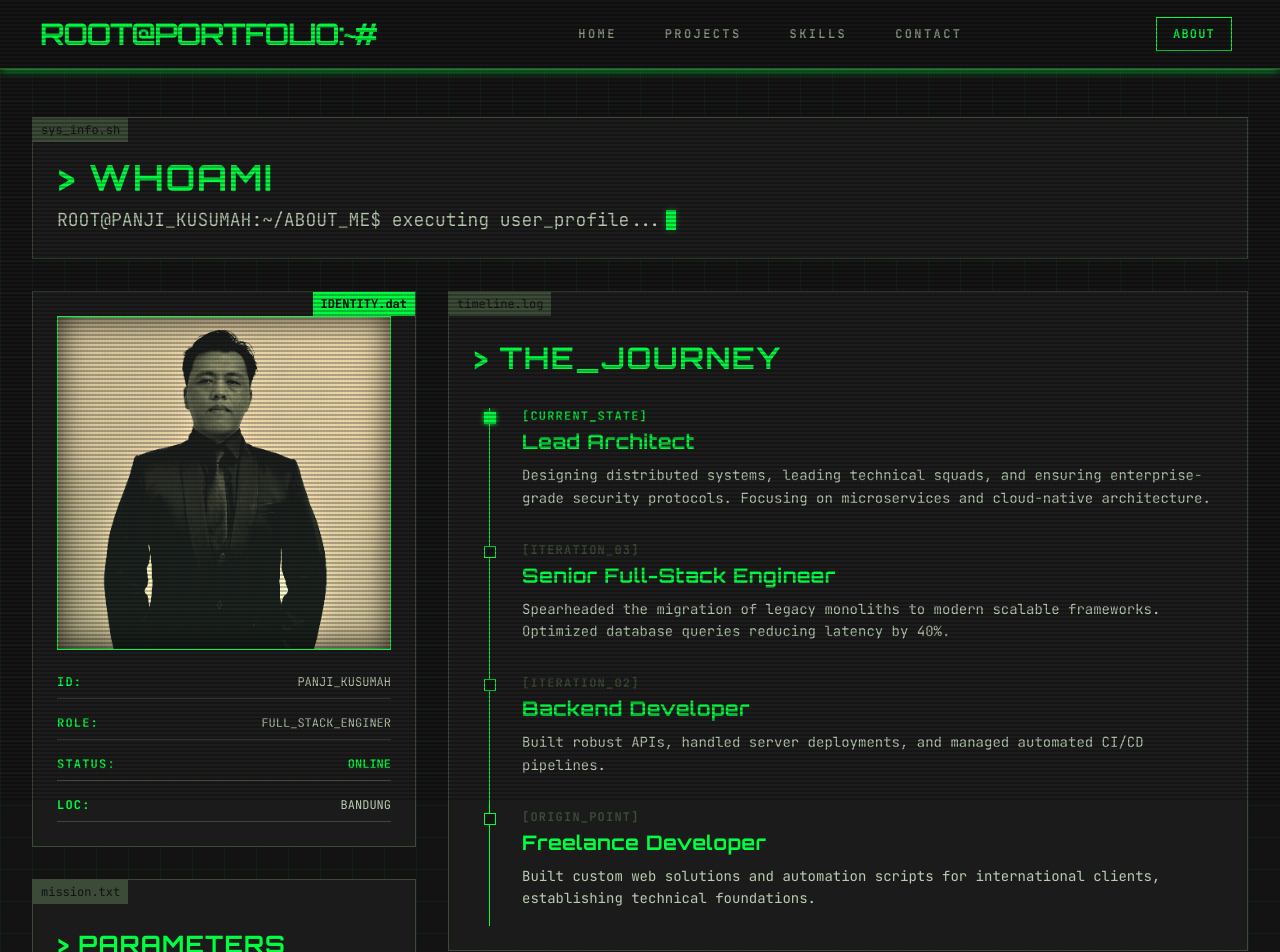
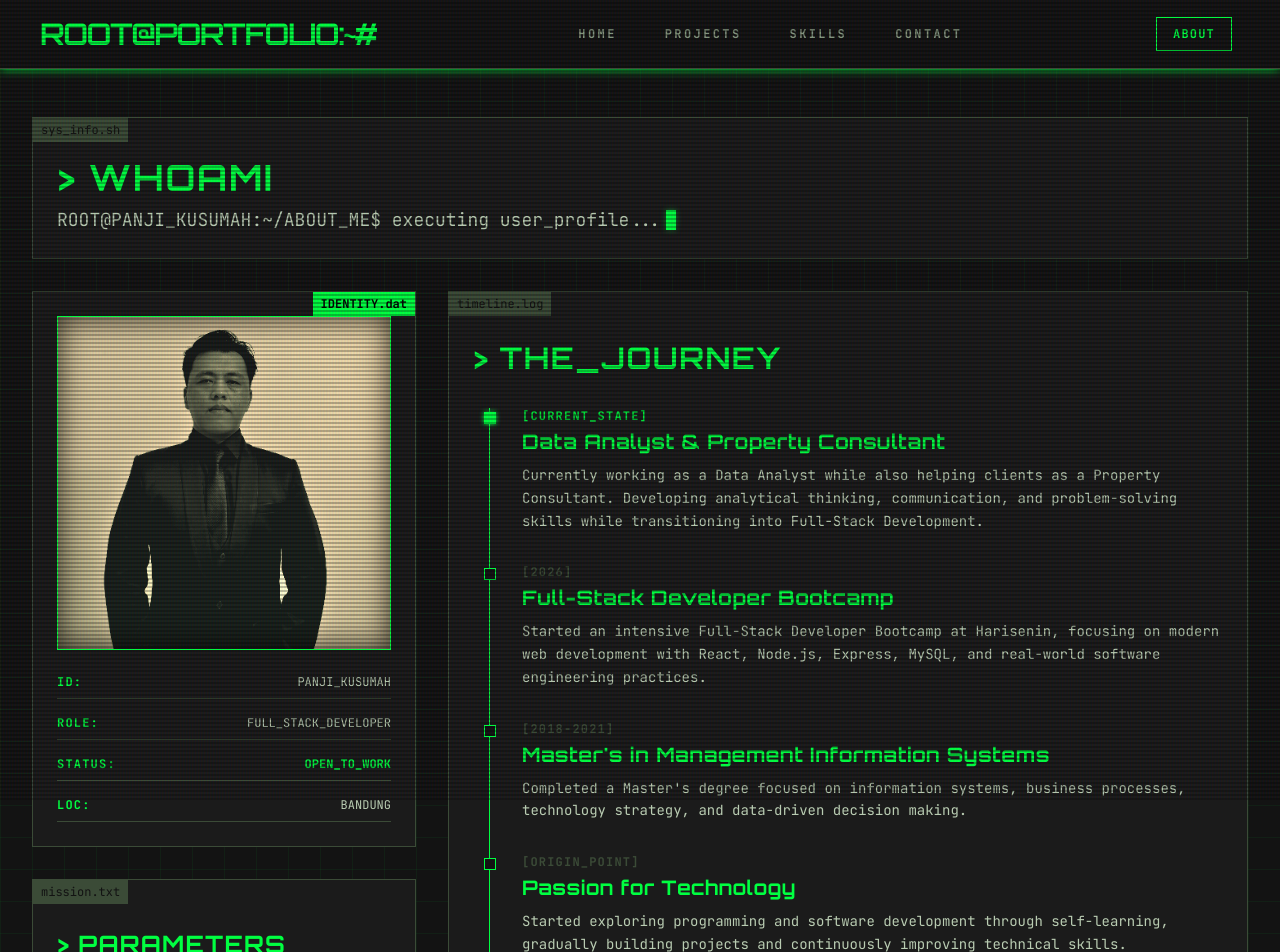
Before and after one commit to Panji-Kusumah/Quantum-Terminal, a React (Vite) app: page /about in a window 1280 px wide. Shown: the top 952 px of the page. Built offline with nearby package versions, Linux system fonts and the light colour scheme.

Commit message:
suka suka gw

```diff
--- a/src/pages/About.jsx
+++ b/src/pages/About.jsx
@@ -45,10 +45,10 @@ export default function About() {
                                 <span className="text-primary-container uppercase font-bold tracking-widest">ID:</span> <span>PANJI_KUSUMAH</span>
                             </div>
                             <div className="flex justify-between border-b border-outline-variant pb-2">
-                                <span className="text-primary-container uppercase font-bold tracking-widest">Role:</span> <span>FULL_STACK_ENGINER</span>
+                                <span className="text-primary-container uppercase font-bold tracking-widest">Role:</span> <span>FULL_STACK_DEVELOPER</span>
                             </div>
                             <div className="flex justify-between border-b border-outline-variant pb-2">
-                                <span className="text-primary-container uppercase font-bold tracking-widest">Status:</span> <span className="animate-pulse text-primary-container font-bold">ONLINE</span>
+                                <span className="text-primary-container uppercase font-bold tracking-widest">Status:</span> <span className="animate-pulse text-primary-container font-bold">OPEN_TO_WORK</span>
                             </div>
                             <div className="flex justify-between border-b border-outline-variant pb-2">
                                 <span className="text-primary-container uppercase font-bold tracking-widest">Loc:</span> <span>BANDUNG</span>
@@ -80,36 +80,64 @@ export default function About() {
                 <div className="col-span-1 lg:col-span-8 flex flex-col gap-8">
                     {/* The Journey (Timeline) */}
                     <section className="border border-outline-variant bg-surface-container-low p-6 relative">
-                        <div className="absolute top-0 left-0 bg-outline-variant text-surface px-2 py-1 font-jetbrains text-xs">timeline.log</div>
-                        <h2 className="font-orbitron font-bold text-3xl mt-6 mb-8 text-primary-container tracking-wider">&gt; THE_JOURNEY</h2>
+                        <div className="absolute top-0 left-0 bg-outline-variant text-surface px-2 py-1 font-jetbrains text-xs">
+                            timeline.log
+                        </div>
+                        <h2 className="font-orbitron font-bold text-3xl mt-6 mb-8 text-primary-container tracking-wider">
+                            &gt; THE_JOURNEY
+                        </h2>
                         <div className="relative border-l border-primary-container ml-4 space-y-8 pb-4">
                             {/* Timeline Item 1 */}
                             <div className="relative pl-8">
                                 <div className="absolute w-3 h-3 bg-primary-container -left-1.5 top-1 shadow-[0px_0px_5px_#00ff41]"></div>
-                                <div className="font-jetbrains text-xs text-surface-tint mb-1 uppercase tracking-widest font-bold">[CURRENT_STATE]</div>
-                                <h3 className="font-orbitron text-xl text-primary-container mb-2 font-bold tracking-wide">Lead Architect</h3>
-                                <p className="font-jetbrains text-sm text-on-surface-variant leading-relaxed">Designing distributed systems, leading technical squads, and ensuring enterprise-grade security protocols. Focusing on microservices and cloud-native architecture.</p>
+                                <div className="font-jetbrains text-xs text-surface-tint mb-1 uppercase tracking-widest font-bold">
+                                    [CURRENT_STATE]
+                                </div>
+                                <h3 className="font-orbitron text-xl text-primary-container mb-2 font-bold tracking-wide">
+                                    Data Analyst & Property Consultant
+                                </h3>
+                                <p className="font-jetbrains text-sm text-on-surface-variant leading-relaxed">
+                                    Currently working as a Data Analyst while also helping clients as a Property Consultant. Developing analytical thinking, communication, and problem-solving skills while transitioning into Full-Stack Development.
+                                </p>
                             </div>
                             {/* Timeline Item 2 */}
                             <div className="relative pl-8">
                                 <div className="absolute w-3 h-3 border border-primary-container bg-surface -left-1.5 top-1"></div>
-                                <div className="font-jetbrains text-xs text-outline-variant mb-1 uppercase tracking-widest font-bold">[ITERATION_03]</div>
-                                <h3 className="font-orbitron text-xl text-primary-container mb-2 font-bold tracking-wide">Senior Full-Stack Engineer</h3>
-                                <p className="font-jetbrains text-sm text-on-surface-variant leading-relaxed">Spearheaded the migration of legacy monoliths to modern scalable frameworks. Optimized database queries reducing latency by 40%.</p>
+                                <div className="font-jetbrains text-xs text-outline-variant mb-1 uppercase tracking-widest font-bold">
+                                    [2026]
+                                </div>
+                                <h3 className="font-orbitron text-xl text-primary-container mb-2 font-bold tracking-wide">
+                                    Full-Stack Developer Bootcamp
+                                </h3>
+                                <p className="font-jetbrains text-sm text-on-surface-variant leading-relaxed">
+                                    Started an intensive Full-Stack Developer Bootcamp at Harisenin, focusing on modern web development with React, Node.js, Express, MySQL, and real-world software engineering practices.
+                                </p>
                             </div>
                             {/* Timeline Item 3 */}
                             <div className="relative pl-8">
                                 <div className="absolute w-3 h-3 border border-primary-container bg-surface -left-1.5 top-1"></div>
-                                <div className="font-jetbrains text-xs text-outline-variant mb-1 uppercase tracking-widest font-bold">[ITERATION_02]</div>
-                                <h3 className="font-orbitron text-xl text-primary-container mb-2 font-bold tracking-wide">Backend Developer</h3>
-                                <p className="font-jetbrains text-sm text-on-surface-variant leading-relaxed">Built robust APIs, handled server deployments, and managed automated CI/CD pipelines.</p>
+                                <div className="font-jetbrains text-xs text-outline-variant mb-1 uppercase tracking-widest font-bold">
+                                    [2018-2021]
+                                </div>
+                                <h3 className="font-orbitron text-xl text-primary-container mb-2 font-bold tracking-wide">
+                                    Master's in Management Information Systems
+                                </h3>
+                                <p className="font-jetbrains text-sm text-on-surface-variant leading-relaxed">
+                                    Completed a Master's degree focused on information systems, business processes, technology strategy, and data-driven decision making.
+                                </p>
                             </div>
                             {/* Timeline Item 4 */}
                             <div className="relative pl-8">
                                 <div className="absolute w-3 h-3 border border-primary-container bg-surface -left-1.5 top-1"></div>
-                                <div className="font-jetbrains text-xs text-outline-variant mb-1 uppercase tracking-widest font-bold">[ORIGIN_POINT]</div>
-                                <h3 className="font-orbitron text-xl text-primary-container mb-2 font-bold tracking-wide">Freelance Developer</h3>
-                                <p className="font-jetbrains text-sm text-on-surface-variant leading-relaxed">Built custom web solutions and automation scripts for international clients, establishing technical foundations.</p>
+                                <div className="font-jetbrains text-xs text-outline-variant mb-1 uppercase tracking-widest font-bold">
+                                    [ORIGIN_POINT]
+                                </div>
+                                <h3 className="font-orbitron text-xl text-primary-container mb-2 font-bold tracking-wide">
+                                    Passion for Technology
+                                </h3>
+                                <p className="font-jetbrains text-sm text-on-surface-variant leading-relaxed">
+                                    Started exploring programming and software development through self-learning, gradually building projects and continuously improving technical skills.
+                                </p>
                             </div>
                         </div>
                     </section>
--- a/src/pages/Contact.jsx
+++ b/src/pages/Contact.jsx
@@ -173,10 +173,10 @@ export default function Contact() {
                                             <span className="text-on-surface">BANDUNG, INDONESIA</span>
                                         </li>
                                         <li>
-                                            <span className="text-outline">TECHNICAL_BIO:</span>
+                                            <span className="text-outline">STATUS:</span>
                                             <br />
                                             <span className="text-on-surface leading-relaxed block mt-1">
-                                                CODE_WITH_PURPOSE_BUILD_WITH_EXPERIENCE
+                                                AVAILABLE_FOR_WORK
                                             </span>
                                         </li>
                                     </ul>
--- a/src/pages/Projects.jsx
+++ b/src/pages/Projects.jsx
@@ -7,49 +7,48 @@ const projects = [
         id: "chill-movie",
         cmd: "npm run dev --chill-movie",
         title: "Chill_Movie",
-        desc: "An elegant movie exploration and entertainment application featuring responsive visual content grids, real-time metadata rendering, and interactive sliders.",
-        tags: ["REACT", "TAILWIND", "API_INTEGRATION"],
+        desc: "A responsive movie discovery application built with React and Tailwind CSS. Features real-time movie data integration, dynamic search, filtering, and an intuitive user interface powered by external APIs.",
+        tags: ["REACT", "TAILWIND", "REST_API"],
         repo: "Panji-Kusumah/Chill_Movie",
         demoUrl: "https://chill-movie-tau.vercel.app"
     },
     {
-        id: "nethunter",
-        cmd: "bash - nethunter.sh",
-        title: "Project_NetHunter",
-        desc: "A distributed network monitoring tool designed to detect anomalous traffic patterns using advanced statistical models trained on pcap data.",
-        tags: ["PYTHON", "GOLANG", "DOCKER"],
-        repo: "Panji-Kusumah/NetHunter",
+        id: "movie-api",
+        cmd: "npm run server",
+        title: "Movie_API",
+        desc: "A RESTful backend service built with Express.js, featuring authentication, filtering, search functionality, and structured API responses for movie data management.",
+        tags: ["NODE.JS", "EXPRESS", "MYSQL"],
+        repo: "Panji-Kusumah/Movie_API",
+        demoUrl: "quantum-terminal-puce.vercel.app"
+    },
+    {
+        id: "quantum-terminal",
+        cmd: "npm run portfolio",
+        title: "Quantum_Terminal",
+        desc: "A hacker-inspired portfolio featuring a terminal interface, interactive animations, responsive layouts, and an integrated contact system powered by Node.js.",
+        tags: ["REACT", "TAILWIND", "NODE.JS"],
+        repo: "Panji-Kusumah/Quantum-Terminal",
         demoUrl: "#"
     },
     {
-        id: "cipher",
-        cmd: "zsh - cipher_ui",
-        title: "Cipher_Interface",
-        desc: "A brutalist web interface for a decentralized password manager. Implements client-side encryption and IPFS storage for zero-knowledge security.",
-        tags: ["REACT", "WASM", "IPFS"],
-        repo: "Panji-Kusumah/cipher-ui",
+        id: "student-dashboard",
+        cmd: "npm run dashboard",
+        title: "Student_Dashboard",
+        desc: "A modern dashboard application with authentication, CRUD operations, responsive UI components, and real-time data management for educational platforms.",
+        tags: ["REACT", "JWT", "CRUD"],
+        repo: "Panji-Kusumah/Student_Dashboard",
         demoUrl: "#"
     },
     {
-        id: "daemon",
-        cmd: "sh - daemon_core",
-        title: "Sys_Daemon",
-        desc: "A lightweight, multi-threaded background service written in Rust for orchestrating microservices across a cluster of edge nodes.",
-        tags: ["RUST", "GRPC", "KUBERNETES"],
-        repo: "Panji-Kusumah/sys-daemon",
-        demoUrl: "#"
-    },
-    {
-        id: "kernel",
-        cmd: "bash - kernel_patch",
-        title: "Void_Kernel",
-        desc: "Custom Linux kernel patches aimed at reducing input latency for competitive gaming environments. Includes custom CPU scheduling algorithms.",
-        tags: ["C", "ASM", "LINUX"],
-        repo: "Panji-Kusumah/void-kernel",
+        id: "auth-service",
+        cmd: "npm run auth",
+        title: "Auth_Service",
+        desc: "A secure authentication service implementing JWT, password hashing, protected routes, and role-based access control using Express.js and MySQL.",
+        tags: ["JWT", "MYSQL", "EXPRESS"],
+        repo: "Panji-Kusumah/Auth_Service",
         demoUrl: "#"
     }
 ];
-
 export default function Projects() {
     const [stats, setStats] = useState({});
     const [loading, setLoading] = useState(true);
```
